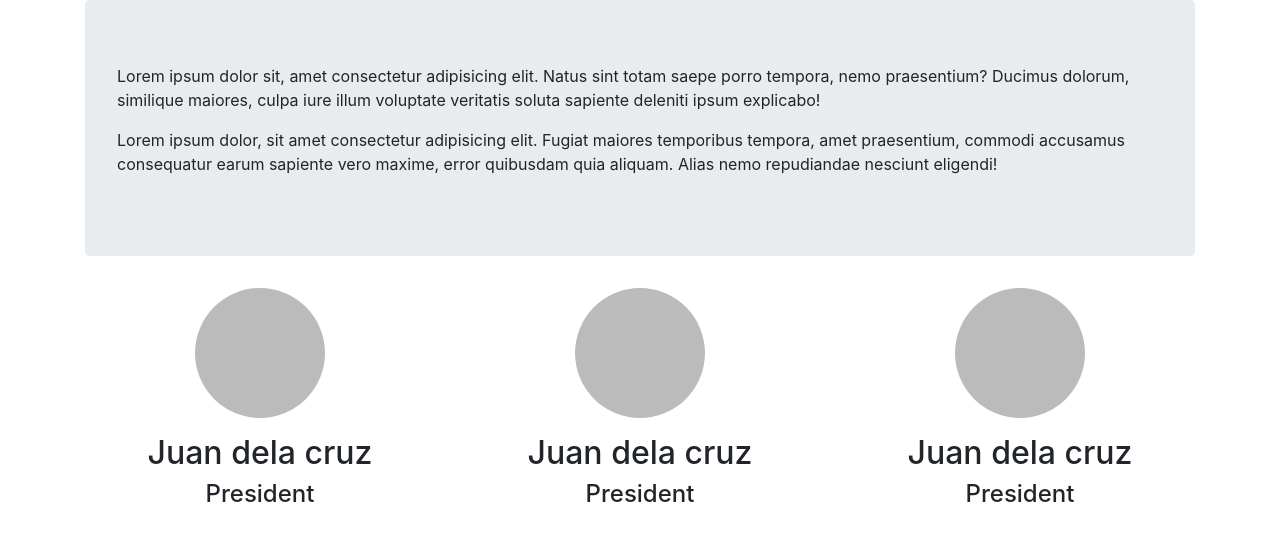
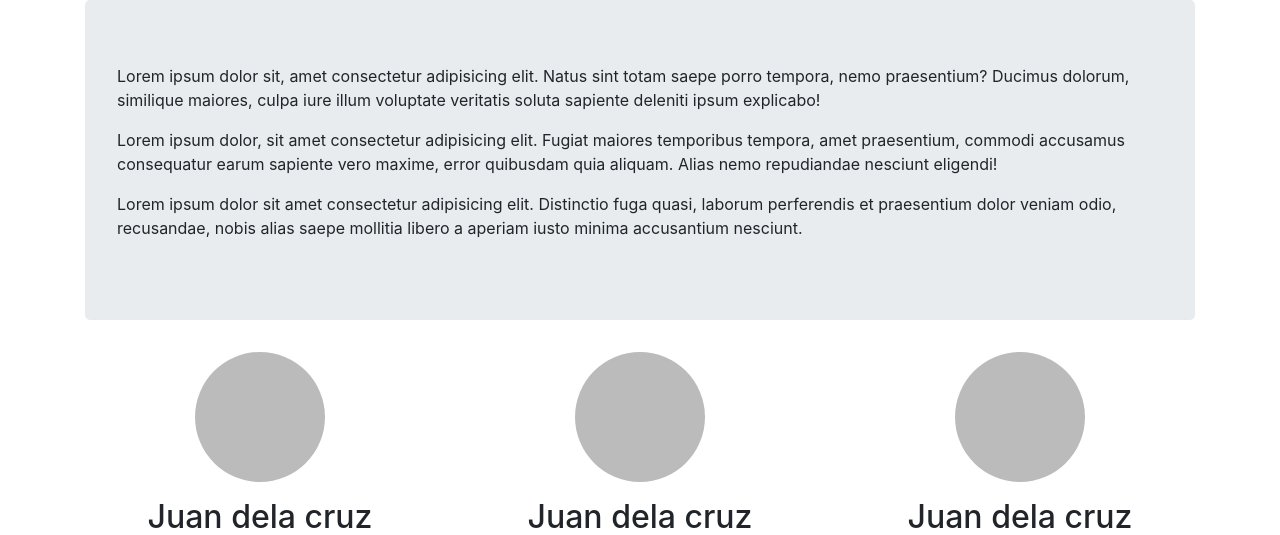
Before and after one commit to MangKong-coder/Urci-local, a Django app: page /bod/ in a window 1280 px wide. Shown: the part 104-639 px from the top of the page. Run offline with Django 3.2, Linux system fonts and the light colour scheme.

Commit message:
'Upload-first-page'

```diff
--- a/home/templates/bod.html
+++ b/home/templates/bod.html
@@ -3,7 +3,7 @@
         <div class="jumbotron">
             <p>Lorem ipsum dolor sit, amet consectetur adipisicing elit. Natus sint totam saepe porro tempora, nemo praesentium? Ducimus dolorum, similique maiores, culpa iure illum voluptate veritatis soluta sapiente deleniti ipsum explicabo!</p>
             <p>Lorem ipsum dolor, sit amet consectetur adipisicing elit. Fugiat maiores temporibus tempora, amet praesentium, commodi accusamus consequatur earum sapiente vero maxime, error quibusdam quia aliquam. Alias nemo repudiandae nesciunt eligendi!</p>
-            <!-- <p>Lorem ipsum dolor sit amet consectetur adipisicing elit. Distinctio fuga quasi, laborum perferendis et praesentium dolor veniam odio, recusandae, nobis alias saepe mollitia libero a aperiam iusto minima accusantium nesciunt.</p> -->
+            <p>Lorem ipsum dolor sit amet consectetur adipisicing elit. Distinctio fuga quasi, laborum perferendis et praesentium dolor veniam odio, recusandae, nobis alias saepe mollitia libero a aperiam iusto minima accusantium nesciunt.</p>
         </div>
         <div class="row">
             <div class="col-sm">
```
